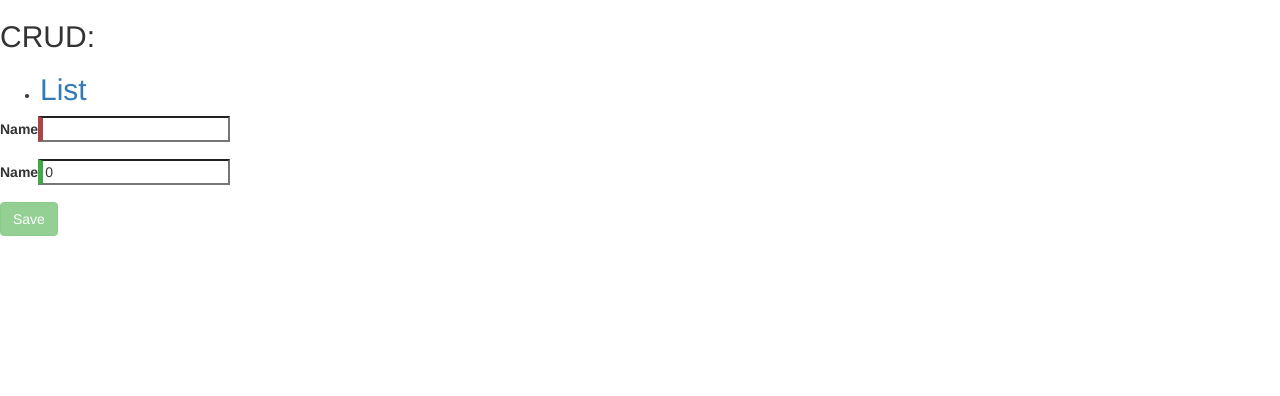
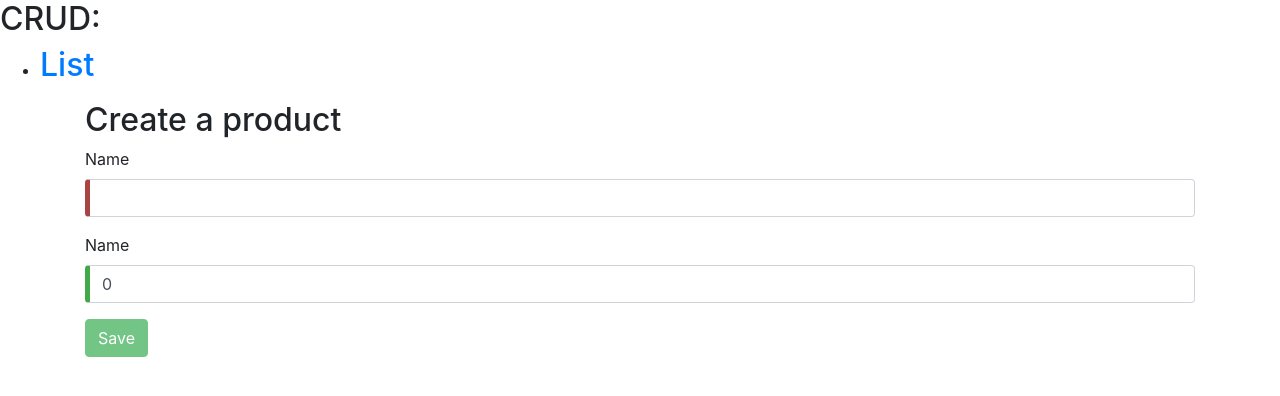
Before and after one commit to kapit4n/crud-it, an Angular app: page /product-add in a window 1280 px wide. Shown: the top 396 px of the page. Built offline with nearby package versions, Linux system fonts and the light colour scheme.

Commit message:
Display product info

```diff
--- a/src/app/app.component.html
+++ b/src/app/app.component.html
@@ -5,5 +5,6 @@
     <h2><a href="products">List</a></h2>
   </li>
 </ul>
-
-<router-outlet></router-outlet>
+<div class="container">
+  <router-outlet></router-outlet>
+</div>
--- a/src/app/ui/comp/o-create/o-create.component.html
+++ b/src/app/ui/comp/o-create/o-create.component.html
@@ -1,7 +1,8 @@
 <form (ngSubmit)="saveData()" #saveForm="ngForm">
+  <h2>Create a product</h2>
   <div class="form-group">
     <label for="name">Name</label>
-    <input type="text" id="name" required [(ngModel)]="data.name" name="name" #name="ngModel">
+    <input type="text" id="name" required [(ngModel)]="data.name" name="name" #name="ngModel" class="form-control">
     <div [hidden]="name.valid || name.pristine" class="alert alert-danger">
       Name is required
     </div>
@@ -9,7 +10,7 @@
 
   <div class="form-group">
     <label for="cost">Name</label>
-    <input type="number" id="cost" required [(ngModel)]="data.cost" name="cost" #cost="ngModel">
+    <input type="number" id="cost" required [(ngModel)]="data.cost" name="cost" #cost="ngModel" class="form-control">
     <div [hidden]="cost.valid || cost.pristine" class="alert alert-danger">
       Cost is required
     </div>
--- a/src/app/ui/comp/o-info/o-info.component.html
+++ b/src/app/ui/comp/o-info/o-info.component.html
@@ -1,6 +1,10 @@
-<article>
-  <h1>Product 1</h1>
-  <p>
-    cost: $100
-  </p>
+<article class="card" style="width: 96%;">
+  <img src="card-img-top" src="https://cdn.shopify.com/s/files/1/0533/2089/files/placeholder-images-product-4_large.png?v=1530129360" alt="Card Image">
+  <div class="card-body">
+    <h5 class="card-title">{{data.name}}</h5>
+    <p class="card-text">
+      cost: ${{data.cost}} <br />
+      {{data.description}}
+    </p>
+  </div>
 </article>
--- a/src/app/ui/comp/o-info/o-info.component.ts
+++ b/src/app/ui/comp/o-info/o-info.component.ts
@@ -1,4 +1,6 @@
 import { Component, OnInit } from '@angular/core';
+import IProduct from '../../../svc/model/IProduct';
+import { OService } from '../../../svc/ui/o.service'
 
 @Component({
   selector: 'app-o-info',
@@ -6,8 +8,10 @@ import { Component, OnInit } from '@angular/core';
   styleUrls: ['./o-info.component.css']
 })
 export class OInfoComponent implements OnInit {
-
-  constructor() { }
+  data: IProduct;
+  constructor() {
+    this.data = {id: 1, name: "Test Product", cost: 10, description: "Description"};
+  }
 
   ngOnInit() {
   }
--- a/src/styles.css
+++ b/src/styles.css
@@ -1,2 +1,2 @@
 /* You can add global styles to this file, and also import other style files */
-@import url('https://unpkg.com/bootstrap@3.3.7/dist/css/bootstrap.min.css');
+@import url('https://maxcdn.bootstrapcdn.com/bootstrap/4.0.0/css/bootstrap.min.css');
```
